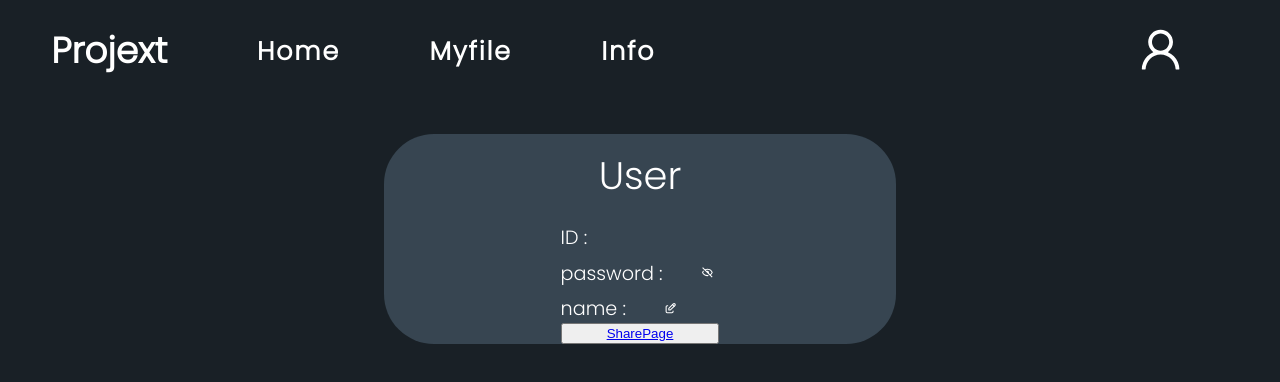
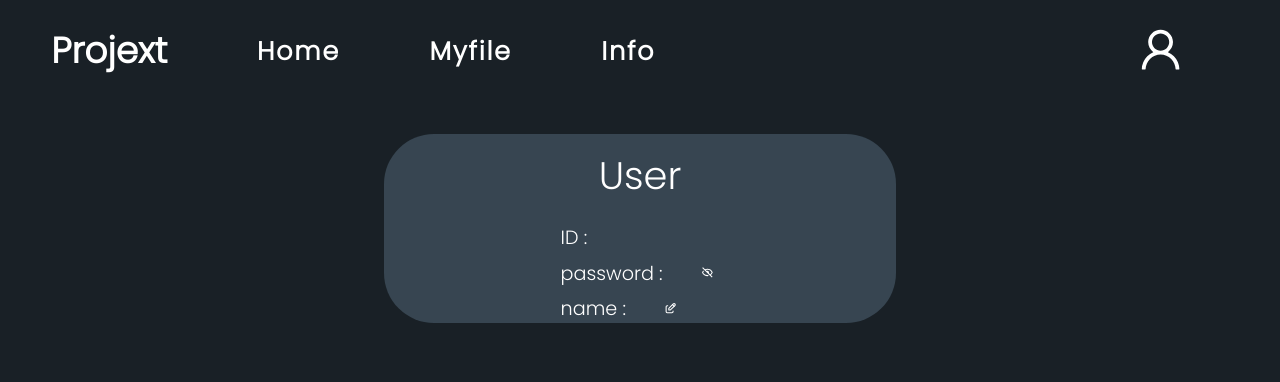
Before and after one commit to CprE-KMUTNB/Projext, a React (Create React App) app in the folder client/: page /userinfo in a window 1280 px wide. Shown: the top 382 px of the page. Built offline with nearby package versions, Linux system fonts and the light colour scheme; no server answers.

Commit message:
delete debut 0.3

```diff
--- a/client/src/components/Myfile.js
+++ b/client/src/components/Myfile.js
@@ -81,6 +81,7 @@ function Myfile() {
 
   const handleDelete = (path,type) => {
     //console.log({"userdatapath":path,"type":type})
+    console.log({"UserDataPath":path,"Type":type})
     Swal.fire({
       title: 'Do you want to delete?',
       showCancelButton: true,
--- a/client/src/components/userinfo.js
+++ b/client/src/components/userinfo.js
@@ -97,10 +97,6 @@ function UserInfo() {
                                 </button>
                             </div>)}
                     </div>
-                    <button>
-                        <Link to='/share/test1'>SharePage</Link>
-                    </button>
-
                 </div>
             </div>
         </>
```
Also changed, not shown: 1 other file (tests, documents, lock files or other folders).
